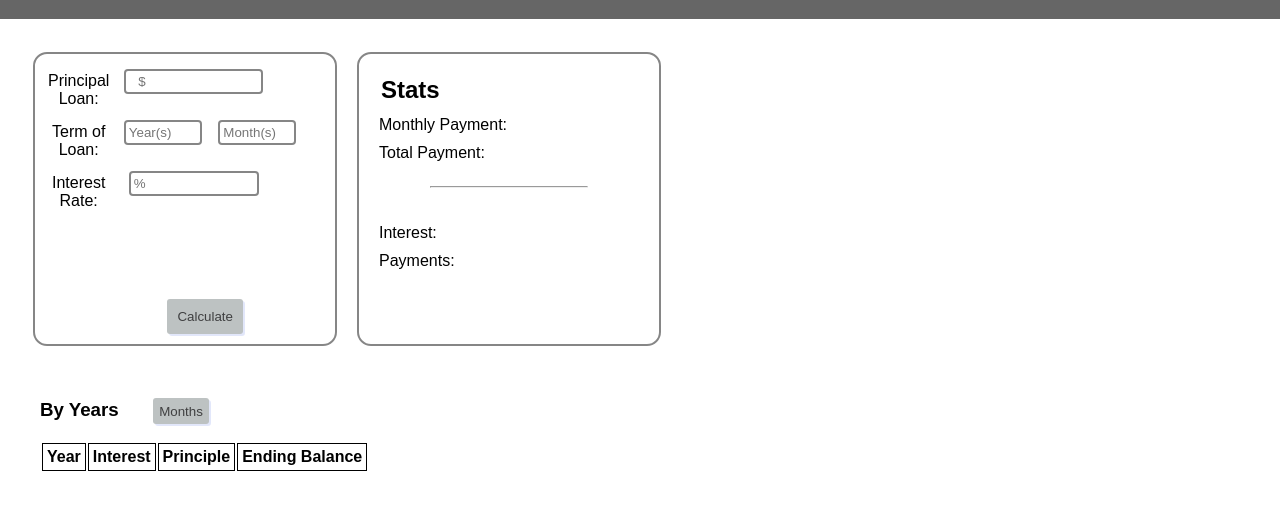
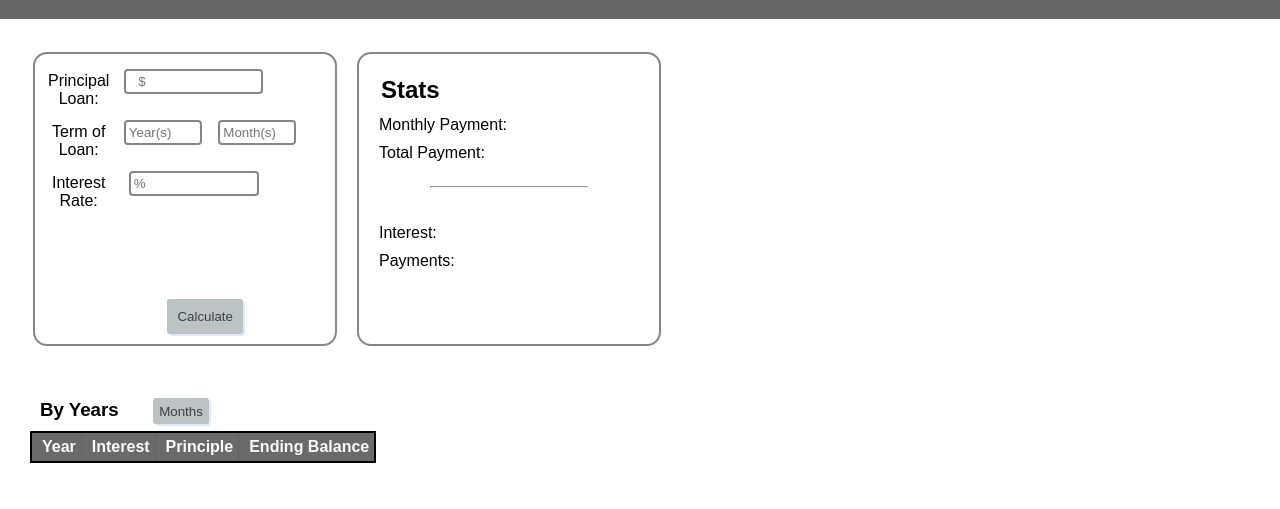
Before and after one commit to aaronsighs/Amortization-Calculator, a plain HTML site: page index.html in a window 1280 px wide. Shown: the part 89-598 px from the top of the page. Drawn offline with Linux system fonts and the light colour scheme.

Commit message:
table formatting

```diff
--- a/script.js
+++ b/script.js
@@ -168,6 +168,11 @@ function addRowToTable(data,table,rowClass="",itemClass="",span=0){
         tableRow.appendChild(tableItem)
     })
     table.appendChild(tableRow)
+    if (table.childElementCount%2==0){
+        tableRow.classList.add("odd")
+    }else{
+        tableRow.classList.add("even")
+    }
 }
 
 function UpdatePieChart(percentInterest){
--- a/styles.css
+++ b/styles.css
@@ -207,21 +207,47 @@ div.piechart {
     scale: .22;
     border-radius: 50%;
     background-image: conic-gradient(
-        rgba(26, 25, 25, 0.621) 180deg,
+        rgba(56, 56, 56, 0.621) 180deg,
         rgba(24, 203, 134, 0.962) 0);
     position: absolute;
     TOP:-75PX;
     RIGHT:-75px
 }
+th{
+    background-color: rgba(83, 82, 82, 0.859);
+    color:rgba(255, 255, 255, 0.972);
+    display: table-cell;
+    text-align: -internal-center;
+    vertical-align: inherit;
+}
+tr.even *{
+    background-color: rgba(242, 239, 239, 0.937);
+}
 
-.output-table tr, .output-table tr td,.output-table tr th {
-    border:1px solid black;
-    padding:4px;
-    margin:1px;
+.output-table tr{
+    border:2px solid black;
+    padding:0px;
+    margin:0px;
+    padding:10px;
+}
+.output-table tr{
+    background-color: white;
+}
+.output-table tr td,.output-table tr th{
+    border:1px solid rgba(77, 77, 77, 0.275);
+    padding: 5px 5px 5px 10px;
 }
 .output-table{
-    padding:10px;
+    border-collapse: collapse;
+    border-spacing: 0;
+    text-align: right;
+    margin-left: 0px;
+    border-color:red;
 }
+.apple{
+    text-align: center;
+}
+
 .table-section{
     min-height:400px;
     max-width:1200px;
```
